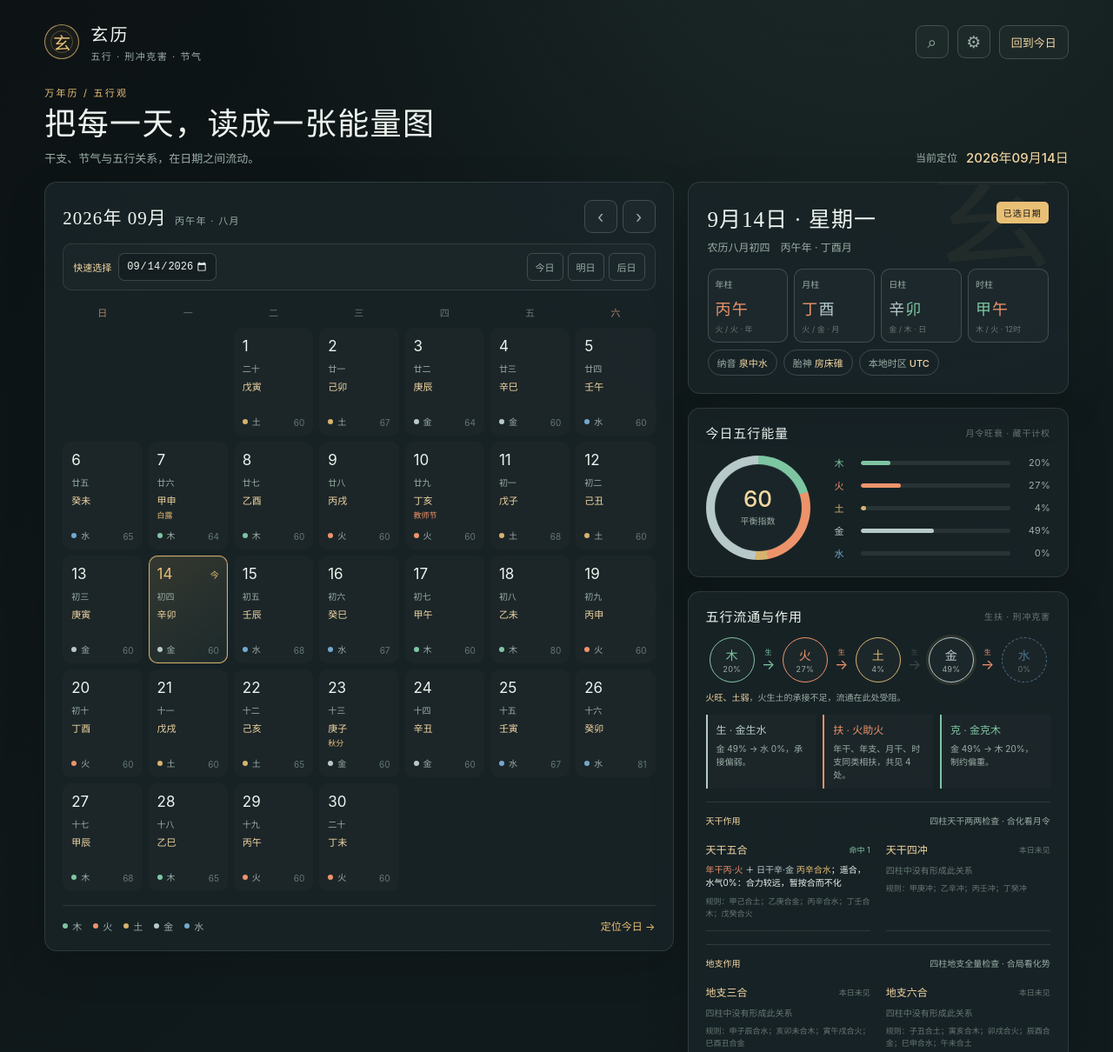
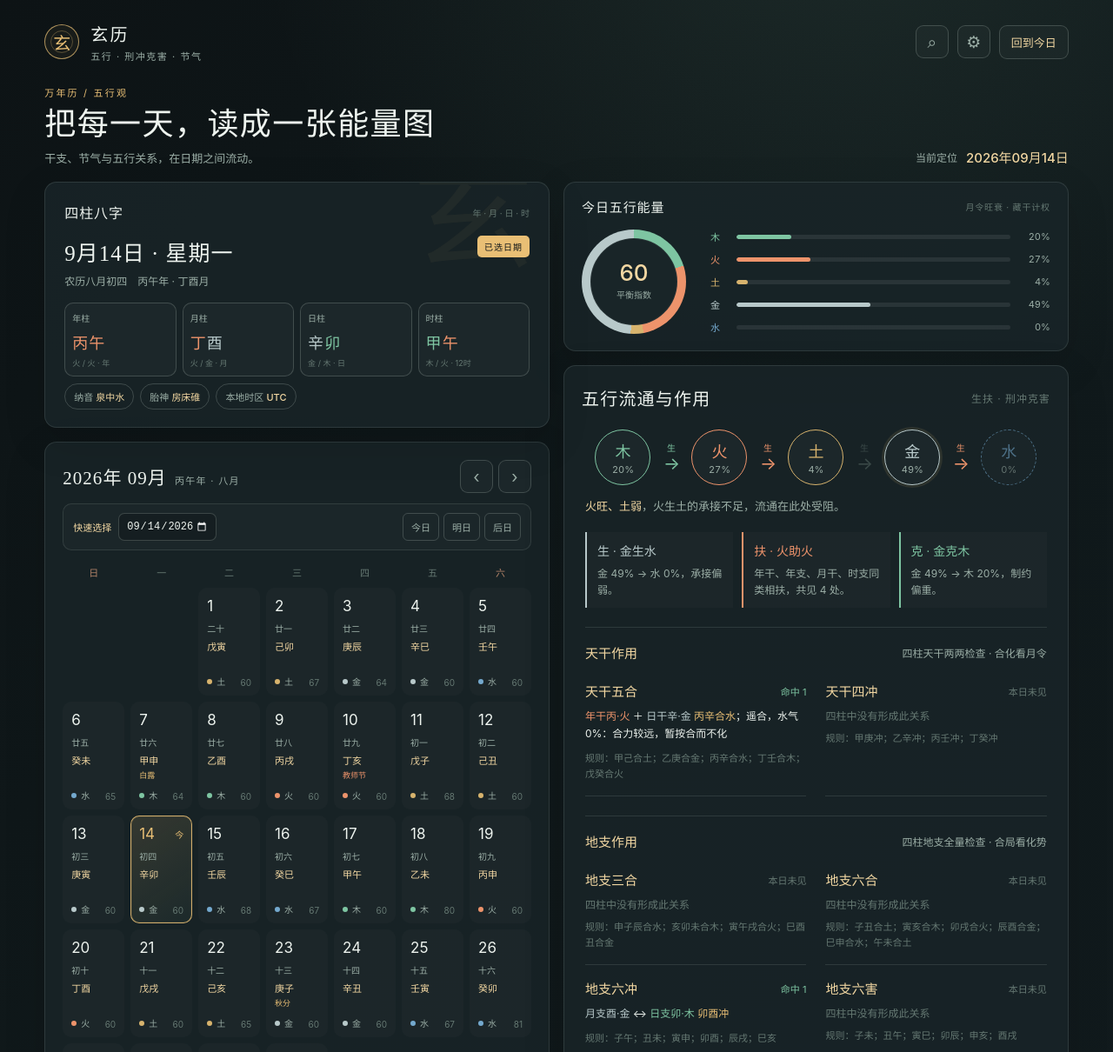
Before and after one commit to chinjen1113-sudo/wuxing-calendar, a plain HTML site: page index.html in a window 1280 px wide. Shown: the top 1210 px of the page at 87% size. Drawn offline with Linux system fonts and the light colour scheme.

Commit message:
Move five-element energy panel to right column
Place five-element energy above the relation panel and keep the two desktop columns equal height.

```diff
--- a/index.html
+++ b/index.html
@@ -69,7 +69,10 @@
     .date-chip { display: inline-flex; align-items: center; gap: 10px; color: var(--muted); font-size: 12px; white-space: nowrap; }
     .date-chip b { color: var(--gold-soft); font-size: 15px; font-weight: 500; }
 
-    .dashboard { display: grid; grid-template-columns: minmax(0, 1.37fr) minmax(370px, .83fr); gap: 16px; align-items: start; }
+    .dashboard { display: grid; grid-template-columns: repeat(2, minmax(0,1fr)); gap: 16px; align-items: stretch; }
+    .left-column, .right-column { display: grid; gap: 16px; min-width: 0; height: 100%; }
+    .left-column { grid-template-rows: auto minmax(0, 1fr) auto; }
+    .right-column { grid-template-rows: auto minmax(0, 1fr); }
     .panel { background: rgba(25,37,40,.86); border: 1px solid var(--line); border-radius: var(--radius); box-shadow: 0 16px 50px rgba(0,0,0,.12); }
     .calendar-panel { padding: 20px; }
     .calendar-toolbar { display: flex; justify-content: space-between; align-items: center; gap: 12px; flex-wrap: wrap; margin-bottom: 12px; }
@@ -115,12 +118,14 @@
     .today-link { border: 0; padding: 0; background: none; color: var(--gold); font-size: 12px; cursor: pointer; }
     .today-link:hover { color: var(--gold-soft); }
 
-    .detail-column { display: grid; gap: 16px; }
     .detail-hero { padding: 22px 22px 20px; position: relative; overflow: hidden; }
     .detail-hero::after { content: "玄"; position: absolute; right: 17px; top: -28px; font: 140px/1 "Noto Serif SC", serif; color: rgba(233,191,117,.05); pointer-events: none; }
     .detail-date { display: flex; justify-content: space-between; align-items: start; position: relative; z-index: 1; }
     .detail-date h2 { margin: 0; font: 400 25px "Noto Serif SC", serif; letter-spacing: .04em; }
     .detail-date p { margin: 7px 0 0; color: var(--muted); font-size: 12px; }
+    .module-heading { display: flex; justify-content: space-between; align-items: center; gap: 12px; margin-bottom: 15px; position: relative; z-index: 1; }
+    .module-heading h3 { margin: 0; font: 400 16px "Noto Serif SC", serif; letter-spacing: .06em; }
+    .module-heading span { color: var(--faint); font-size: 10px; }
     .focus-tag { color: var(--ink); background: var(--gold); padding: 5px 8px; border-radius: 5px; font-size: 10px; letter-spacing: .1em; }
     .pill-row { display: flex; gap: 7px; flex-wrap: wrap; margin-top: 17px; position: relative; z-index: 1; }
     .four-pill-row { display: grid; grid-template-columns: repeat(4, minmax(0,1fr)); gap: 7px; }
@@ -148,38 +153,41 @@
     .bar { height: 5px; border-radius: 6px; background: rgba(255,255,255,.08); overflow: hidden; }
     .bar i { display: block; height: 100%; border-radius: inherit; transition: width .35s ease; }
     .energy-value { text-align: right; color: var(--muted); font-variant-numeric: tabular-nums; }
-    .relations-panel { padding-bottom: 20px; }
-    .flow-block { padding: 14px 20px 2px; }
+    .relations-panel { padding-bottom: 24px; min-width: 0; }
+    .relations-panel .section-title { padding-top: 22px; }
+    .relations-panel .section-title h3 { font-size: 20px; }
+    .relations-panel .section-title span { font-size: 12px; }
+    .flow-block { padding: 22px 24px 4px; }
     .flow-cycle { display: grid; grid-template-columns: minmax(38px,1fr) 18px minmax(38px,1fr) 18px minmax(38px,1fr) 18px minmax(38px,1fr) 18px minmax(38px,1fr); align-items: center; gap: 3px; }
-    .flow-node { aspect-ratio: 1; max-width: 52px; width: 100%; justify-self: center; border: 1px solid currentColor; border-radius: 50%; display: grid; place-items: center; align-content: center; background: rgba(255,255,255,.025); }
-    .flow-node strong { font: 500 14px "Noto Serif SC", serif; }
-    .flow-node small { color: var(--muted); font-size: 9px; margin-top: 1px; font-variant-numeric: tabular-nums; }
+    .flow-node { aspect-ratio: 1; max-width: 64px; width: 100%; justify-self: center; border: 1px solid currentColor; border-radius: 50%; display: grid; place-items: center; align-content: center; background: rgba(255,255,255,.025); }
+    .flow-node strong { font: 500 18px "Noto Serif SC", serif; }
+    .flow-node small { color: var(--muted); font-size: 11px; margin-top: 2px; font-variant-numeric: tabular-nums; }
     .flow-node.is-strong { box-shadow: 0 0 0 3px rgba(233,191,117,.1); }
     .flow-node.is-weak { opacity: .58; border-style: dashed; }
-    .flow-edge { text-align: center; color: var(--faint); font-size: 16px; line-height: 1; }
-    .flow-edge span { display: block; font-size: 8px; margin-bottom: 2px; }
+    .flow-edge { text-align: center; color: var(--faint); font-size: 20px; line-height: 1; }
+    .flow-edge span { display: block; font-size: 10px; margin-bottom: 3px; }
     .flow-edge.is-open { color: var(--wood); }
     .flow-edge.is-blocked { color: var(--fire); }
     .flow-edge.is-weak { opacity: .45; }
-    .flow-caption { color: var(--muted); font-size: 10px; line-height: 1.5; margin: 10px 0 0; }
+    .flow-caption { color: var(--muted); font-size: 13px; line-height: 1.65; margin: 14px 0 0; }
     .flow-caption strong { color: var(--gold-soft); font-weight: 500; }
-    .relation-subtitle { display: flex; justify-content: space-between; align-items: center; margin: 15px 20px 0; padding-top: 13px; border-top: 1px solid var(--line); color: var(--muted); font-size: 10px; }
-    .relation-subtitle b { color: var(--gold-soft); font-weight: 500; }
-    .flow-insights { display: grid; grid-template-columns: repeat(3, minmax(0,1fr)); gap: 8px; padding: 10px 20px 0; }
-    .flow-insight { border-left: 2px solid currentColor; padding: 8px 10px; background: rgba(255,255,255,.02); min-height: 62px; }
-    .flow-insight strong { display: block; font: 500 12px "Noto Serif SC", serif; }
-    .flow-insight p { margin: 6px 0 0; color: var(--muted); font-size: 10px; line-height: 1.5; }
-    .rule-list { display: grid; grid-template-columns: repeat(2, minmax(0,1fr)); column-gap: 18px; padding: 5px 20px 0; }
-    .rule-item { padding: 12px 0; border-bottom: 1px solid var(--line); min-width: 0; }
+    .relation-subtitle { display: flex; justify-content: space-between; align-items: center; margin: 22px 24px 0; padding-top: 18px; border-top: 1px solid var(--line); color: var(--muted); font-size: 12px; }
+    .relation-subtitle b { color: var(--gold-soft); font-size: 15px; font-weight: 500; }
+    .flow-insights { display: grid; grid-template-columns: repeat(3, minmax(0,1fr)); gap: 10px; padding: 14px 24px 0; }
+    .flow-insight { border-left: 2px solid currentColor; padding: 11px 12px; background: rgba(255,255,255,.02); min-height: 76px; }
+    .flow-insight strong { display: block; font: 500 14px "Noto Serif SC", serif; }
+    .flow-insight p { margin: 7px 0 0; color: var(--muted); font-size: 12px; line-height: 1.6; }
+    .rule-list { display: grid; grid-template-columns: repeat(2, minmax(0,1fr)); column-gap: 22px; padding: 7px 24px 0; }
+    .rule-item { padding: 16px 0; border-bottom: 1px solid var(--line); min-width: 0; }
     .rule-head { display: flex; justify-content: space-between; align-items: center; gap: 8px; }
-    .rule-head strong { font: 500 12px "Noto Serif SC", serif; color: var(--gold-soft); }
-    .rule-state { color: var(--faint); font-size: 9px; white-space: nowrap; }
+    .rule-head strong { font: 500 15px "Noto Serif SC", serif; color: var(--gold-soft); }
+    .rule-state { color: var(--faint); font-size: 11px; white-space: nowrap; }
     .rule-item.is-hit .rule-state { color: var(--wood); }
-    .rule-results { margin-top: 7px; display: grid; gap: 5px; }
-    .rule-result { color: var(--text); font-size: 10px; line-height: 1.5; }
+    .rule-results { margin-top: 9px; display: grid; gap: 7px; }
+    .rule-result { color: var(--text); font-size: 12px; line-height: 1.65; }
     .rule-result i { color: var(--gold); font-style: normal; }
-    .rule-empty { color: var(--faint); font-size: 10px; margin-top: 7px; }
-    .rule-catalog { color: var(--faint); font-size: 9px; line-height: 1.55; margin-top: 7px; }
+    .rule-empty { color: var(--faint); font-size: 12px; margin-top: 9px; }
+    .rule-catalog { color: var(--faint); font-size: 11px; line-height: 1.65; margin-top: 9px; }
     .relation-list { display: grid; grid-template-columns: repeat(2, minmax(0,1fr)); gap: 8px; padding: 14px 20px 0; }
     .relation { background: rgba(255,255,255,.025); border: 1px solid var(--line); border-radius: 9px; padding: 12px; min-height: 85px; }
     .relation-top { display: flex; justify-content: space-between; align-items: center; gap: 7px; }
@@ -207,11 +215,13 @@
     .season-mark:nth-child(2) { left: 0; } .season-mark:nth-child(3) { left: 38%; } .season-mark:nth-child(4) { left: 68%; } .season-mark:nth-child(5) { right: 0; }
     .season-labels { display: flex; justify-content: space-between; color: var(--faint); font-size: 10px; }
 
-    @media (max-width: 1020px) {
+    @media (max-width: 1100px) {
+      .flow-insights, .rule-list { grid-template-columns: 1fr; }
+    }
+    @media (max-width: 780px) {
       .dashboard { grid-template-columns: 1fr; }
-      .detail-column { grid-template-columns: 1fr 1fr; align-items: start; }
-      .detail-hero, .energy-panel, .relations-panel { grid-column: span 2; }
-      .season-panel { grid-column: span 2; }
+      .left-column, .right-column { height: auto; }
+      .left-column, .right-column { grid-template-rows: none; }
     }
     @media (max-width: 650px) {
       .app-shell { padding: 18px 12px 34px; }
@@ -232,8 +242,6 @@
       .day-note { font-size: 8px; }
       .cell-footer { margin-top: 4px; }
       .energy-mini { display: none; }
-      .detail-column { display: grid; grid-template-columns: 1fr; }
-      .detail-hero, .energy-panel, .season-panel, .relations-panel, .advice-panel { grid-column: auto; }
       .energy-content { grid-template-columns: 112px 1fr; gap: 12px; padding-left: 14px; padding-right: 14px; }
       .energy-wheel { width: 105px; height: 105px; }
       .relation-list { padding-left: 14px; padding-right: 14px; }
@@ -244,6 +252,12 @@
       .rule-list { grid-template-columns: 1fr; padding-left: 14px; padding-right: 14px; }
       .advice-grid { padding-left: 14px; padding-right: 14px; }
       .section-title { padding-left: 14px; padding-right: 14px; }
+    }
+    @media (max-width: 430px) {
+      .four-pill-row { grid-template-columns: repeat(2, minmax(0,1fr)); }
+      .flow-cycle { grid-template-columns: minmax(34px,1fr) 15px minmax(34px,1fr) 15px minmax(34px,1fr) 15px minmax(34px,1fr) 15px minmax(34px,1fr); gap: 1px; }
+      .flow-node strong { font-size: 16px; }
+      .flow-edge { font-size: 16px; }
     }
   </style>
 </head>
@@ -268,22 +282,9 @@
       </div>
 
       <div class="dashboard">
-        <section class="panel calendar-panel" aria-label="月历">
-          <div class="calendar-toolbar">
-            <div class="month-title"><span id="monthTitle">2026年 09月</span><small id="monthLunar">丙午年 · 八月</small></div>
-            <div class="month-nav"><button class="icon-button" id="prevMonth" aria-label="上个月" title="上个月">‹</button><button class="icon-button" id="nextMonth" aria-label="下个月" title="下个月">›</button></div>
-          </div>
-          <div class="calendar-quick-bar">
-            <label class="date-picker-wrap"><span>快速选择</span><input class="date-input" id="datePicker" type="date" min="1800-01-01" max="2200-12-31" aria-label="快速选择日期"></label>
-            <div class="quick-buttons" aria-label="快速日期"><button class="quick-button" data-date-offset="0">今日</button><button class="quick-button" data-date-offset="1">明日</button><button class="quick-button" data-date-offset="2">后日</button></div>
-          </div>
-          <div class="weekdays"><div>日</div><div>一</div><div>二</div><div>三</div><div>四</div><div>五</div><div>六</div></div>
-          <div class="calendar-grid" id="calendarGrid"></div>
-          <div class="month-footer"><div class="legend"><span class="legend-item"><i class="dot" style="background:var(--wood)"></i>木</span><span class="legend-item"><i class="dot" style="background:var(--fire)"></i>火</span><span class="legend-item"><i class="dot" style="background:var(--earth)"></i>土</span><span class="legend-item"><i class="dot" style="background:var(--metal)"></i>金</span><span class="legend-item"><i class="dot" style="background:var(--water)"></i>水</span></div><button class="today-link" id="todayLink">定位今日 →</button></div>
-        </section>
-
-        <aside class="detail-column">
+        <div class="left-column">
           <section class="panel detail-hero">
+            <div class="module-heading"><h3>四柱八字</h3><span>年 · 月 · 日 · 时</span></div>
             <div class="detail-date"><div><h2 id="detailDate">九月十四 · 星期一</h2><p id="detailLunar">农历八月初三　丙午年 · 丁酉月</p></div><span class="focus-tag">已选日期</span></div>
             <div class="pill-row four-pill-row">
               <div class="four-pill"><small>年柱</small><strong id="yearPillar">丙午</strong><em id="yearElement">火 · 年</em></div>
@@ -294,6 +295,27 @@
             <div class="pill-row meta-pill-row"><span class="pill">纳音 <strong id="naYin">杨柳木</strong></span><span class="pill">胎神 <strong>房床碓</strong></span><span class="pill">本地时区 <strong id="localTimezone">本机</strong></span></div>
           </section>
 
+          <section class="panel calendar-panel" aria-label="月历">
+            <div class="calendar-toolbar">
+              <div class="month-title"><span id="monthTitle">2026年 09月</span><small id="monthLunar">丙午年 · 八月</small></div>
+              <div class="month-nav"><button class="icon-button" id="prevMonth" aria-label="上个月" title="上个月">‹</button><button class="icon-button" id="nextMonth" aria-label="下个月" title="下个月">›</button></div>
+            </div>
+            <div class="calendar-quick-bar">
+              <label class="date-picker-wrap"><span>快速选择</span><input class="date-input" id="datePicker" type="date" min="1800-01-01" max="2200-12-31" aria-label="快速选择日期"></label>
+              <div class="quick-buttons" aria-label="快速日期"><button class="quick-button" data-date-offset="0">今日</button><button class="quick-button" data-date-offset="1">明日</button><button class="quick-button" data-date-offset="2">后日</button></div>
+            </div>
+            <div class="weekdays"><div>日</div><div>一</div><div>二</div><div>三</div><div>四</div><div>五</div><div>六</div></div>
+            <div class="calendar-grid" id="calendarGrid"></div>
+            <div class="month-footer"><div class="legend"><span class="legend-item"><i class="dot" style="background:var(--wood)"></i>木</span><span class="legend-item"><i class="dot" style="background:var(--fire)"></i>火</span><span class="legend-item"><i class="dot" style="background:var(--earth)"></i>土</span><span class="legend-item"><i class="dot" style="background:var(--metal)"></i>金</span><span class="legend-item"><i class="dot" style="background:var(--water)"></i>水</span></div><button class="today-link" id="todayLink">定位今日 →</button></div>
+          </section>
+
+          <section class="panel advice-panel">
+            <div class="section-title"><h3>今日取舍</h3><span id="adviceMeta">宜顺势而为</span></div>
+            <div class="advice-grid"><div class="advice-block"><label>宜</label><p id="goodAdvice">整理、沟通、定下长期计划</p></div><div class="advice-block avoid"><label>忌</label><p id="badAdvice">仓促签约、熬夜、情绪化决定</p></div></div>
+          </section>
+        </div>
+
+        <div class="right-column">
           <section class="panel energy-panel">
             <div class="section-title"><h3>今日五行能量</h3><span>月令旺衰 · 藏干计权</span></div>
             <div class="energy-content"><div class="energy-wheel" id="energyWheel"><div class="wheel-core"><strong id="balanceScore">82</strong><span>平衡指数</span></div></div><div class="energy-list" id="energyList"></div></div>
@@ -311,12 +333,7 @@
             <div class="relation-subtitle"><b>地支作用</b><span>四柱地支全量检查 · 合局看化势</span></div>
             <div class="rule-list" id="branchRelationList"></div>
           </section>
-
-          <section class="panel advice-panel">
-            <div class="section-title"><h3>今日取舍</h3><span id="adviceMeta">宜顺势而为</span></div>
-            <div class="advice-grid"><div class="advice-block"><label>宜</label><p id="goodAdvice">整理、沟通、定下长期计划</p></div><div class="advice-block avoid"><label>忌</label><p id="badAdvice">仓促签约、熬夜、情绪化决定</p></div></div>
-          </section>
-        </aside>
+        </div>
       </div>
 
       <section class="panel season-panel">
```
